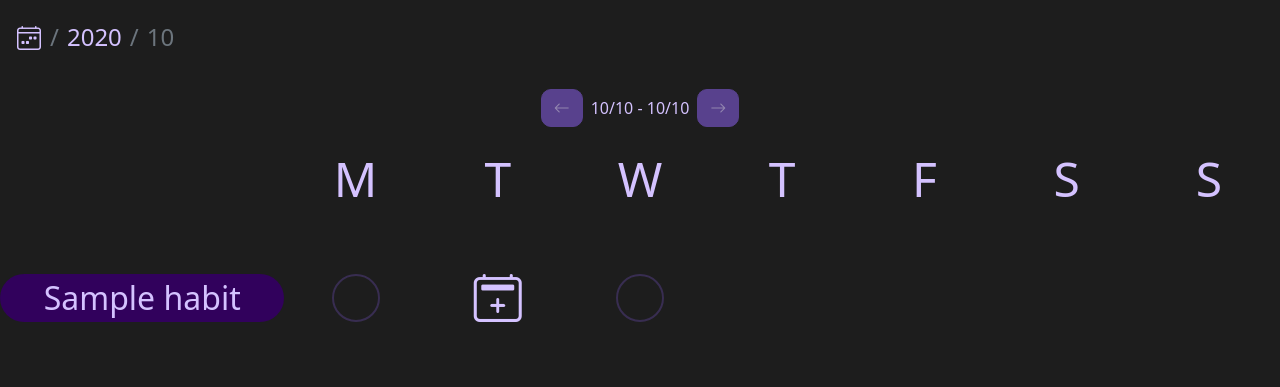
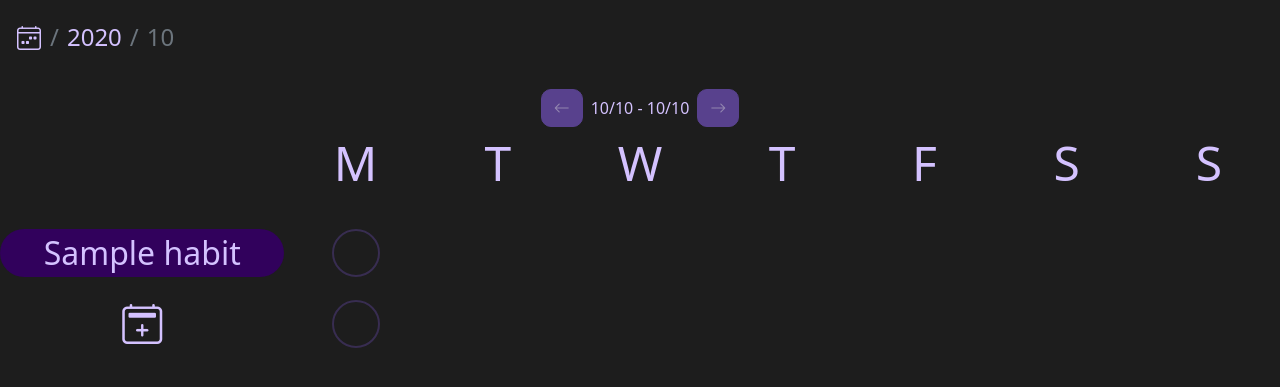
Before and after one commit to medina325/cs50-final-project-habit-tracker, a Django app: template habit_tracker/templates/habit_tracker/index.html in a window 1280 px wide. Shown: the part 101-488 px from the top of the page. Run offline with Django 4.2, Linux system fonts and the light colour scheme; tables that the repository leaves empty hold one stand-in row (values such as "Sample post"); the template is opened without the code that fills it: values that come from a table or form of the project are taken from there, most other values are stand-ins (such as "Sample title", 1, 10 or a date in 2020); some libraries are stand-ins or nearby versions.

Commit message:
Adicionando funcionalidade de remover hábito (frontend) - e refatorando grid do front

```diff
--- a/habit_tracker/static/habit_tracker/css/partials/index.css
+++ b/habit_tracker/static/habit_tracker/css/partials/index.css
@@ -1,3 +1,23 @@
+@keyframes removerow {
+    0%, 50% {
+        grid-template-rows: 1fr;
+        margin-bottom: 10px;
+    }
+
+    50%, 100% {
+        opacity: 0;
+    }
+
+    0% {
+        opacity: 1;
+    }
+
+    100% {
+        grid-template-rows: 0;
+        margin-bottom: 0px;
+    }
+}
+
 /* Não faço ideia de como descrever */
 #month-week-title {
     text-align: center;
@@ -48,6 +68,12 @@
     border: 1px solid var(--color-background-dark-3);
 } */
 
+#new-habit-button {
+    cursor: pointer;
+    width: 70px;
+    height: 70px;
+}
+
 /* Habit tracker's grid */
 #habits-tracker-grid {
     margin-top: 1rem;
@@ -58,14 +84,15 @@
     vertical-align: middle;
 }
 
-#new-habit-button {
-    cursor: pointer;
-    width: 70px;
-    height: 70px;
-}
-
-.habit-row {
-    display: contents;
+.habit-tracker-row {
+    display: grid;
+    grid-template-columns: 2fr repeat(7, 1fr);
+    text-align: center;
+    vertical-align: middle;
+    margin-bottom: 10px;
+    animation-play-state: paused;
+    animation-name: removerow;
+    animation-duration: 1.0s;
 }
 
 .habit-column {
@@ -173,3 +200,12 @@
 #months-container {
     padding: 1rem;
 }
+
+button:has(i.bi-calendar2-plus) {
+    font-size: 2.5rem;
+    transition: font-size 0.2s;
+}
+
+button:has(i.bi-calendar2-plus):hover {
+    font-size: 3rem;
+}
--- a/habit_tracker/static/habit_tracker/js/index.js
+++ b/habit_tracker/static/habit_tracker/js/index.js
@@ -6,6 +6,10 @@ function getCurrentHabitTrackerYear() {
 
 function getCurrentHabitTrackerMonth() {
   return parseInt(document.querySelector('[name=month]').value);
+}
+
+const getCSRFToken = () => {
+  return document.querySelector('input[name=csrfmiddlewaretoken]').value;
 }
 
 function getTrackingDates() {
@@ -49,15 +53,10 @@ const createTrackingUnits = (habit) => {
 };
 
 function createHabitRow(habitId, habitName) {
-  const csrf_token = document.querySelector('input[name=csrfmiddlewaretoken]').value;
-
   let habitRow = document.createElement('div');
-  habitRow.className = 'habit-row';
+  habitRow.className = 'habit-tracker-row';
+  habitRow.dataset.habitId = habitId;
   habitRow.innerHTML = `
-    <form id="delete-${habitId}" action="/delete_habit/${habitId}" method="post" style="display: none;">
-      <input type="hidden" name="csrfmiddlewaretoken" value="${csrf_token}">
-      <input type="hidden" name="redirect" value="${window.location.pathname}">
-    </form>
     <div class="habit-column">
       <div class="habit-name" data-habit="${habitName}">
         ${habitName}
@@ -66,7 +65,7 @@ function createHabitRow(habitId, habitName) {
         <button type="button" class="btn btn-dark border" data-role="update-habit" data-habit="${habitName}" data-bs-toggle="modal" data-bs-target="#updateHabitModal">
           <i class="bi bi-pencil-square" style="color: var(--color-background-dark-2);"></i>
         </button>
-          <button form="delete-${habitId}" type="submit" class="btn btn-dark border" data-habit="${habitId}">
+          <button type="submit" class="btn btn-dark border" data-role="delete-habit" data-habit="${habitId}">
             <i class="bi bi-trash3" style="color: red;"></i>
           </button>
       </div>
@@ -76,8 +75,8 @@ function createHabitRow(habitId, habitName) {
 
   habitRow.querySelectorAll('.tracking-unit[data-tracking-date]')
   .forEach(toggleTrackingOnClick);
-
   habitRow.querySelectorAll('[data-role="update-habit"]').forEach(readyUpdateHabitModal);
+  habitRow.querySelectorAll('button[data-role="delete-habit"]').forEach(deleteHabitWithUndoOption);
 
   return habitRow;
 }
@@ -102,7 +101,7 @@ function createHabit() {
   fetch('/create_habit', {
     method: 'POST',
     headers: {
-      'X-CSRFToken': document.querySelector('input[name=csrfmiddlewaretoken]').value
+      'X-CSRFToken': getCSRFToken()
     },
     mode: "same-origin",
     body: JSON.stringify({
@@ -123,11 +122,11 @@ function createHabit() {
   .then(response => {
     const newHabitRow = createHabitRow(response.data.id, habitName);
 
-    const habitTracker = document.querySelector('#habits-tracker-grid')
-    habitTracker.appendChild(newHabitRow);
+    const habitTracker = document.querySelector('#container')
 
-    const lastRow = document.querySelector('#add-new-habit-button');
-    lastRow.parentNode.insertBefore(newHabitRow, lastRow)
+    const habitRows = document.querySelectorAll('.habit-tracker-row');
+    const lastRow = habitRows[habitRows.length - 1];
+    habitTracker.insertBefore(newHabitRow, lastRow);
 
     hideAndCleanModalForm('#newHabitModal');
     fillUpToastAndShow(response.message, 'success');
@@ -201,7 +200,7 @@ function updateHabit() {
   fetch('/update_habit', {
     method: 'POST',
     headers: {
-      'X-CSRFToken': document.querySelector('input[name=csrfmiddlewaretoken]').value
+      'X-CSRFToken': getCSRFToken()
     },
     mode: "same-origin",
     body: JSON.stringify({
@@ -291,6 +290,42 @@ const toggleTrackingOnClick = el => {
   };
 };
 
+const deleteHabitWithUndoOption = el => {
+  el.onclick = () => {
+    const habitId = el.dataset.habit;
+    fetch(`/delete_habit/${habitId}`, {
+      method: 'POST',
+      headers: {
+        'X-CSRFToken': getCSRFToken()
+      },
+      mode: "same-origin"
+    })
+    .then(response => {
+      if (response.ok) {
+        return response.json();
+      }
+      return Promise.reject(response);
+    })
+    .then(response => {
+      const habitRow = document.querySelector(`.habit-tracker-row[data-habit-id="${habitId}"]`);
+      habitRow.style.animationPlayState = 'running';
+      habitRow.addEventListener('animationend', () => {
+        document.querySelector('#habit-toast-undo-delete__message').innerText = response.message;
+        const toastEl = document.querySelector('#habit-toast-undo-delete');
+        const toaster = new bootstrap.Toast(toastEl);
+        toaster.show();
+
+        habitRow.remove();
+      });
+    })
+    .catch(response => {
+      response.json().then(response => {
+        fillUpToastAndShow(response.message, 'fail');
+      });
+    });
+  };
+};
+
 document.addEventListener('DOMContentLoaded', function() {
   // Initializing Tooltips
   const tooltipTriggerList = document.querySelectorAll('[data-bs-toggle="tooltip"]')
@@ -312,4 +347,7 @@ document.addEventListener('DOMContentLoaded', function() {
   // Component 5 - Ready edit modal and actually edit habit
   document.querySelectorAll('[data-role="update-habit"]').forEach(readyUpdateHabitModal);
   document.querySelector('#update-habit-submit-btn').onclick = updateHabit;
+
+  // Component 6 - Delete habit
+  document.querySelectorAll('button[data-role="delete-habit"]').forEach(deleteHabitWithUndoOption);
 });
--- a/habit_tracker/templates/habit_tracker/index.html
+++ b/habit_tracker/templates/habit_tracker/index.html
@@ -62,20 +62,19 @@
       </a>
   </div>
 
-  <div id="habits-tracker-grid">
+  <div id="container">
 
     {% with 'M T W T F S S' as weekdays %}
+      <div class="habit-tracker-row">
         <div></div>
         {% for day in weekdays.split %}
           <div class="habits-tracker-header">{{ day }}</div>
         {% endfor %}
+      </div>
+    {% endwith %}
 
     {% for habit in habits %}
-        <div class="habit-row">
-          <form id="delete-{{ habit.id }}" action="{% url 'delete_habit' habit.id %}" method="post" style="display: none;">
-            {% csrf_token %}
-            <input type="hidden" name="redirect" value="{{ request.path }}">
-          </form>
+      <div class="habit-tracker-row" data-habit="{{ habit.name }}" data-habit-id="{{ habit.id }}">
         <div class="habit-column">
           <div class="habit-name" data-habit="{{ habit.name }}">
             {{ habit.name }}
@@ -84,7 +83,7 @@
             <button type="button" class="btn btn-dark border" data-role="update-habit" data-habit="{{ habit.name }}" data-bs-toggle="modal" data-bs-target="#updateHabitModal">
               <i class="bi bi-pencil-square" style="color: var(--color-background-dark-2);"></i>
             </button>
-                <button form="delete-{{ habit.id }}" type="submit" class="btn btn-dark border" data-habit="{{ habit.id }}">
+              <button type="button" class="btn btn-dark border" data-role="delete-habit" data-habit="{{ habit.id }}">
                 <i class="bi bi-trash3" style="color: red;"></i>
               </button>
           </div>
@@ -97,9 +96,11 @@
       </div>
     {% endfor %}
 
+    <div class="habit-tracker-row">
       <div id="add-new-habit-button">
         <button type="button" class="btn">
-          <i class="bi bi-calendar2-plus" style="font-size: 3rem;" data-bs-toggle="modal" data-bs-target="#newHabitModal"></i>
+          <!-- <i class="bi bi-calendar2-plus" style="font-size: 3rem;" data-bs-toggle="modal" data-bs-target="#newHabitModal"></i> -->
+          <i class="bi bi-calendar2-plus" data-bs-toggle="modal" data-bs-target="#newHabitModal"></i>
         </button>
       </div>
       {% for _ in week %}
@@ -107,7 +108,7 @@
           <div class="tracking-unit rounded-circle disabled"></div>
         </div>
       {% endfor %}
-    {% endwith %}
+    </div>
 
   </div>
 
@@ -284,7 +285,7 @@
 
   <!-- Toasts -->
   <!-- Success Toast -->
-  <div class="toast-container position-absolute p-3 bottom-0 start-50" id="toastPlacement">
+  <div class="toast-container position-absolute p-3 bottom-0 start-50 translate-middle-x" id="toastPlacement">
     <div id="habit-toast-success" class="toast hide text-white bg-dark w-100" role="alert" aria-live="assertive" aria-atomic="true">
       <div class="toast-body border border-2 border-success rounded">
         <div class="d-flex justify-content-center align-items-center gap-1">
@@ -296,7 +297,7 @@
   </div>
 
   <!-- Fail Toast -->
-  <div class="toast-container position-absolute p-3 bottom-0 start-50" id="toastPlacement">
+  <div class="toast-container position-absolute p-3 bottom-0 start-50 translate-middle-x" id="toastPlacement">
     <div id="habit-toast-fail" class="toast hide text-white bg-dark w-100" role="alert" aria-live="assertive" aria-atomic="true">
       <div class="toast-body border border-2 border-danger rounded text-red">
         <div class="d-flex justify-content-center align-items-center gap-1">
@@ -307,4 +308,24 @@
     </div>
   </div>
 
+  <!-- Undo delete Toast -->
+  <div class="toast-container position-absolute p-3 bottom-0 start-50 translate-middle-x" id="toastPlacement">
+    <div id="habit-toast-undo-delete" class="toast text-white bg-dark" role="alert" aria-live="assertive" aria-atomic="true">
+      <div class="toast-body border border-2 border-danger rounded text-red">
+
+        <div class="d-flex justify-content-between align-items-center">
+          <div class="toast-body__message">
+            <i class="bi bi-trash3" style="color: red;"></i>
+            <span id="habit-toast-undo-delete__message">Habit deleted</span>
+          </div>
+          <div class="d-flex justify-content-end align-items-center gap-2">
+            <button class="btn btn-outline-light" data-role="undo-delete" type="button">Undo</button>
+            <button type="button" class="btn-close btn-close-white" data-bs-dismiss="toast" aria-label="Close"></button>
+          </div>
+        </div>
+
+      </div>
+    </div>
+  </div>
+
 {% endblock %}
```
Lines whose indentation alone changed are shown as unchanged.
